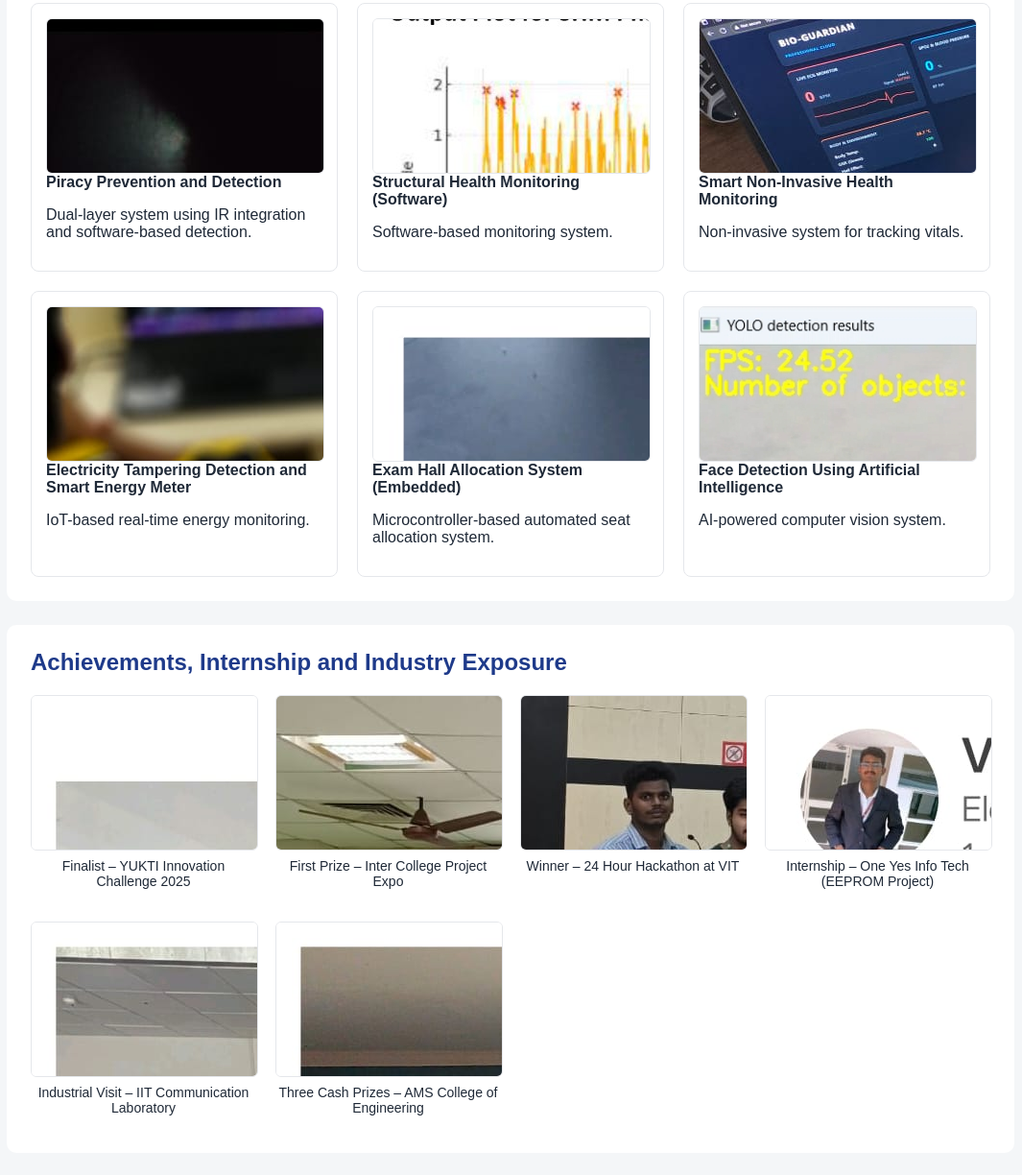
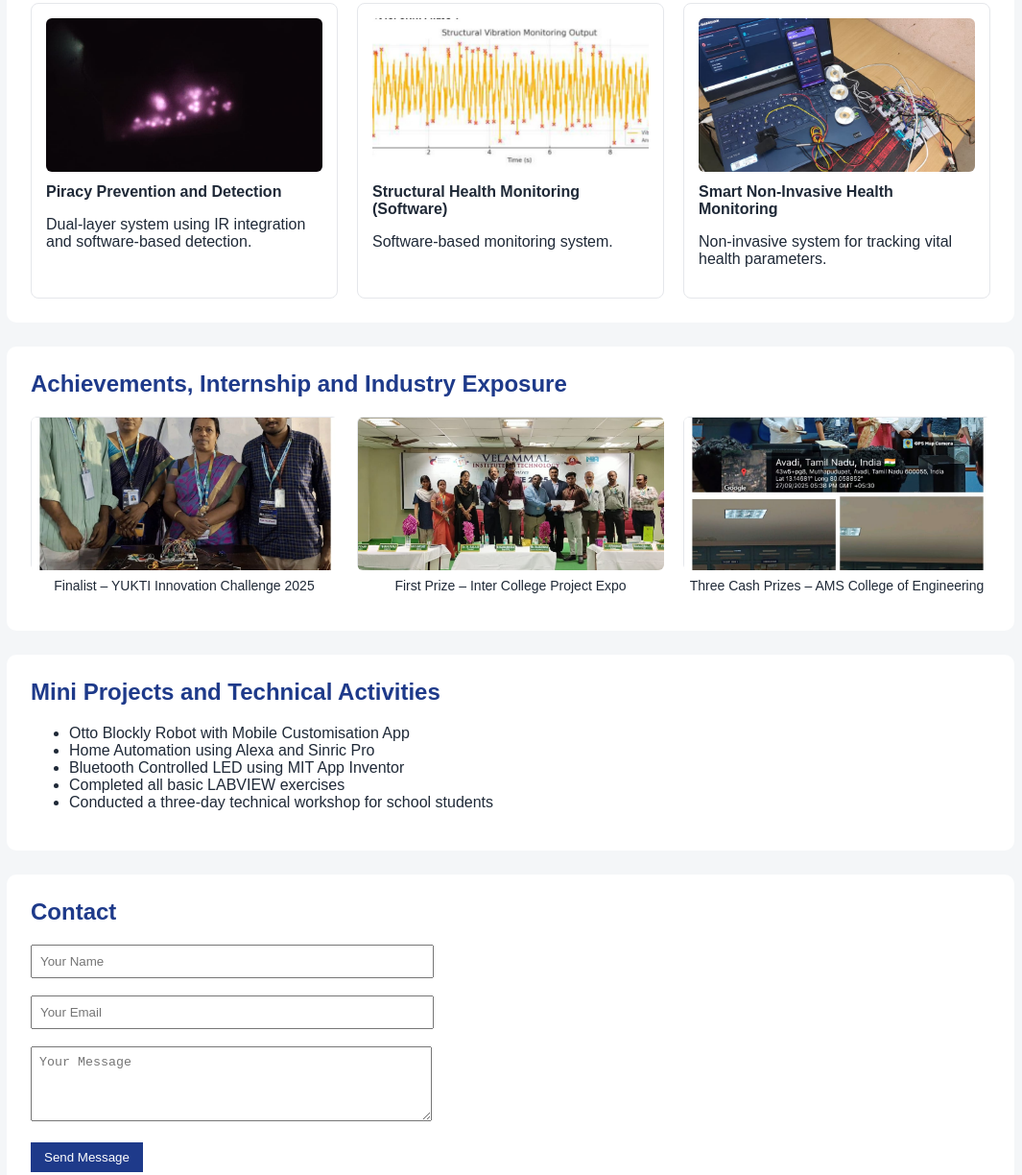
Before and after one commit to vishwanathkarunanithi/vishwanathkarunanithi.github.io, a plain HTML site: page index.html in a window 1280 px wide. Shown: the part 729-1953 px from the top of the page at 96% size, without its empty margins (108-1173 px from the left). Drawn offline with Linux system fonts and the light colour scheme.

Commit message:
Implement fullscreen image viewer and update project images
Added fullscreen image viewing functionality and updated project card images.

```diff
--- a/index.html
+++ b/index.html
@@ -73,10 +73,24 @@ h2{
     border-radius:8px;
     padding:15px;
 }
+.project-card img{
+    width:100%;
+    height:160px;
+    object-fit:cover;
+    border-radius:6px;
+    margin-bottom:8px;
+}
 .gallery{
     display:grid;
     grid-template-columns:repeat(auto-fit, minmax(200px, 1fr));
     gap:20px;
+}
+.gallery-item img{
+    width:100%;
+    height:160px;
+    object-fit:cover;
+    border-radius:6px;
+    border:1px solid #e5e7eb;
 }
 .gallery-item p{
     text-align:center;
@@ -84,19 +98,18 @@ h2{
     font-size:14px;
 }
 
-/* ===== IMAGE SCROLL ONLY ===== */
+/* ================== ADDED (ACHIEVEMENTS ONLY) ================== */
 .scroll-img{
     width:100%;
     height:160px;
     overflow:auto;
     border-radius:6px;
-    border:1px solid #e5e7eb;
 }
 .scroll-img img{
     max-width:none;
     max-height:none;
     display:block;
-    cursor:grab;
+    cursor:pointer;
 }
 .scroll-img::-webkit-scrollbar{
     width:6px;
@@ -106,7 +119,20 @@ h2{
     background:#9ca3af;
     border-radius:10px;
 }
-/* ============================ */
+#fullscreen{
+    position:fixed;
+    inset:0;
+    background:rgba(0,0,0,0.9);
+    display:none;
+    align-items:center;
+    justify-content:center;
+    z-index:999;
+}
+#fullscreen img{
+    max-width:95%;
+    max-height:95%;
+}
+/* =============================================================== */
 
 button.toggle{
     position:fixed;
@@ -145,6 +171,11 @@ button[type="submit"]{
 </head>
 
 <body>
+
+<!-- ADDED -->
+<div id="fullscreen" onclick="closeFull()">
+    <img id="fullImg">
+</div>
 
 <button class="toggle" onclick="toggleDark()">Toggle</button>
 
@@ -192,39 +223,21 @@ Internet of Things, software-based systems, and artificial intelligence applicat
 <div class="projects">
 
 <div class="project-card">
-<div class="scroll-img"><img src="proj_piracy.jpg"></div>
+<img src="proj_piracy.jpg">
 <b>Piracy Prevention and Detection</b>
 <p>Dual-layer system using IR integration and software-based detection.</p>
 </div>
 
 <div class="project-card">
-<div class="scroll-img"><img src="proj_shm.jpg"></div>
+<img src="proj_shm.jpg">
 <b>Structural Health Monitoring (Software)</b>
 <p>Software-based monitoring system.</p>
 </div>
 
 <div class="project-card">
-<div class="scroll-img"><img src="proj_health.jpg"></div>
+<img src="proj_health.jpg">
 <b>Smart Non-Invasive Health Monitoring</b>
-<p>Non-invasive system for tracking vitals.</p>
-</div>
-
-<div class="project-card">
-<div class="scroll-img"><img src="proj_energy_1.jpg"></div>
-<b>Electricity Tampering Detection and Smart Energy Meter</b>
-<p>IoT-based real-time energy monitoring.</p>
-</div>
-
-<div class="project-card">
-<div class="scroll-img"><img src="proj_exam_1.jpg"></div>
-<b>Exam Hall Allocation System (Embedded)</b>
-<p>Microcontroller-based automated seat allocation system.</p>
-</div>
-
-<div class="project-card">
-<div class="scroll-img"><img src="project2.jpg"></div>
-<b>Face Detection Using Artificial Intelligence</b>
-<p>AI-powered computer vision system.</p>
+<p>Non-invasive system for tracking vital health parameters.</p>
 </div>
 
 </div>
@@ -235,32 +248,23 @@ Internet of Things, software-based systems, and artificial intelligence applicat
 <div class="gallery">
 
 <div class="gallery-item">
-<div class="scroll-img"><img src="ach_1.jpg"></div>
+<div class="scroll-img" onclick="openFull(this)">
+<img src="ach_1.jpg">
+</div>
 <p>Finalist – YUKTI Innovation Challenge 2025</p>
 </div>
 
 <div class="gallery-item">
-<div class="scroll-img"><img src="ach_2.jpg"></div>
+<div class="scroll-img" onclick="openFull(this)">
+<img src="ach_2.jpg">
+</div>
 <p>First Prize – Inter College Project Expo</p>
 </div>
 
 <div class="gallery-item">
-<div class="scroll-img"><img src="intern_1.jpg"></div>
-<p>Winner – 24 Hour Hackathon at VIT</p>
+<div class="scroll-img" onclick="openFull(this)">
+<img src="iv_2.jpg">
 </div>
-
-<div class="gallery-item">
-<div class="scroll-img"><img src="intern_2.jpg"></div>
-<p>Internship – One Yes Info Tech (EEPROM Project)</p>
-</div>
-
-<div class="gallery-item">
-<div class="scroll-img"><img src="iv_1.jpg"></div>
-<p>Industrial Visit – IIT Communication Laboratory</p>
-</div>
-
-<div class="gallery-item">
-<div class="scroll-img"><img src="iv_2.jpg"></div>
 <p>Three Cash Prizes – AMS College of Engineering</p>
 </div>
 
@@ -288,8 +292,6 @@ Internet of Things, software-based systems, and artificial intelligence applicat
 </form>
 <p>Email: visisiva.09@gmail.com</p>
 <p>Phone: +91 9345247382</p>
-<p>LinkedIn: linkedin.com/in/vishwanath-karunanithi-087b62308</p>
-<p>GitHub: github.com/vishwanathkarunanithi</p>
 </section>
 
 <footer>
@@ -303,6 +305,15 @@ Internet of Things, software-based systems, and artificial intelligence applicat
 function toggleDark(){
     document.body.classList.toggle('dark');
 }
+
+/* ADDED */
+function openFull(el){
+    document.getElementById("fullImg").src = el.querySelector("img").src;
+    document.getElementById("fullscreen").style.display = "flex";
+}
+function closeFull(){
+    document.getElementById("fullscreen").style.display = "none";
+}
 </script>
 
 </body>
```
